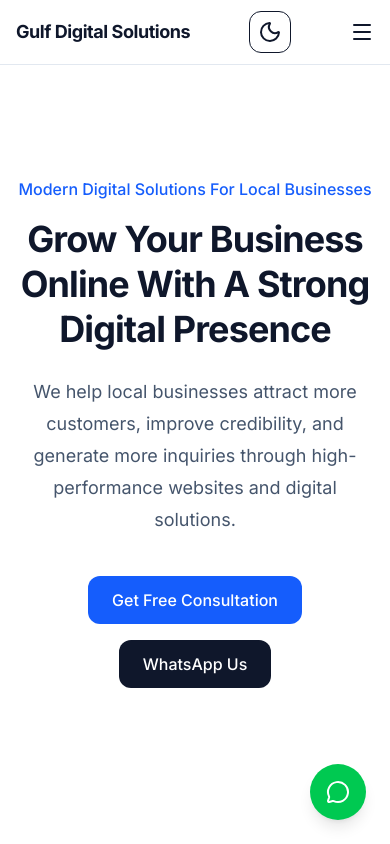
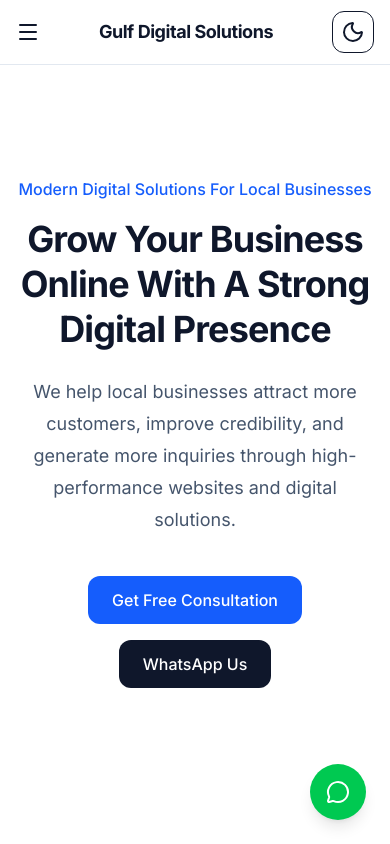
Before and after one commit to r-jheltandugon/gulf-digital-solutions, a Next.js app: page / in a window 390 px wide. Shown: the top 844 px of the page. Built offline with nearby package versions, Linux system fonts and the light colour scheme.

Commit message:
Re position for dark/light mode button

```diff
--- a/components/layout/navbar.tsx
+++ b/components/layout/navbar.tsx
@@ -16,6 +16,13 @@ export default function Navbar() {
     <header className="sticky top-0 z-50 border-b border-slate-200 backdrop-blur">
       <Container>
         <div className="flex h-16 items-center justify-between">
+          <button
+            className="md:hidden"
+            onClick={() => setIsOpen(!isOpen)}
+          >
+            {isOpen ? <X /> : <Menu />}
+          </button>
+
           <Link
             href="/"
             className="text-lg font-bold tracking-tight md:text-xl"
@@ -38,13 +45,6 @@ export default function Navbar() {
           </div>
 
           <ThemeToggle />
-
-          <button
-            className="md:hidden"
-            onClick={() => setIsOpen(!isOpen)}
-          >
-            {isOpen ? <X /> : <Menu />}
-          </button>
         </div>
 
         {isOpen && (
```
